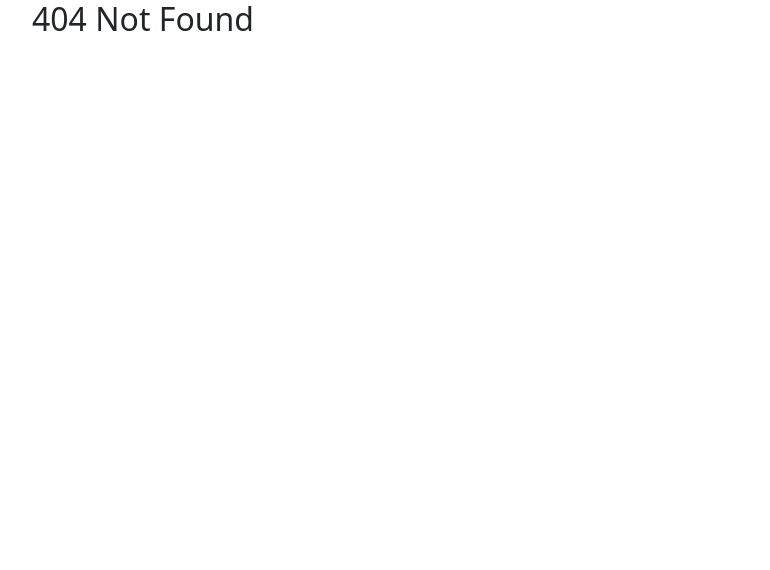
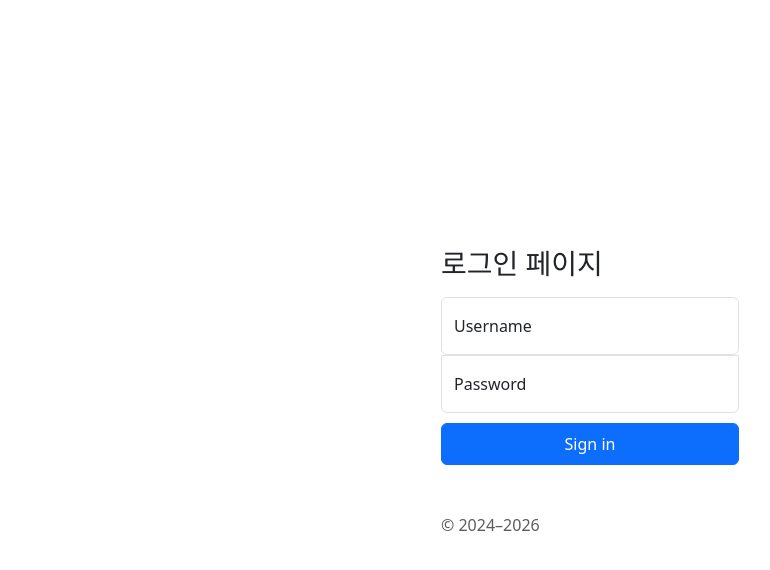
Before and after one commit to jin605/vue.js, a Vue app in the folder 04_university/: page /auth/login in a window 1280 px wide. Before the commit this address had no page. Shown: the top 570 px of the page, without its empty margins (50-820 px from the left). Built offline with nearby package versions, Linux system fonts and the light colour scheme.

Commit message:
feat: 로그인페이지 구현

```diff
--- /dev/null
+++ b/04_university/src/assets/css/auth/sign-in.css
@@ -0,0 +1,24 @@
+html, body {
+  height: 100%;
+}
+
+.form-signin {
+  max-width: 330px;
+  padding: 1rem;
+}
+
+.form-signin .form-floating:focus-within {
+  z-index: 2;
+}
+
+.form-signin input[type="email"] {
+  margin-bottom: -1px;
+  border-bottom-right-radius: 0;
+  border-bottom-left-radius: 0;
+}
+
+.form-signin input[type="password"] {
+  margin-bottom: 10px;
+  border-top-left-radius: 0;
+  border-top-right-radius: 0;
+}
--- /dev/null
+++ b/04_university/src/components/forms/LoginForm.vue
@@ -0,0 +1,28 @@
+<template>
+    <div>
+        <form>
+            <h1 class="h3 mb-3 fw-normal">로그인 페이지</h1>
+
+            <div class="form-floating">
+                <input type="text" class="form-control" id="floatingInput" placeholder="Username"
+                    required>
+                <label for="floatingInput">Username</label>
+            </div>
+            <div class="form-floating">
+                <input type="password" class="form-control" id="floatingPassword" placeholder="Password"
+                    required>
+                <label for="floatingPassword">Password</label>
+            </div>
+            <button class="btn btn-primary w-100 py-2" type="submit">Sign in</button>
+            <p class="mt-5 mb-3 text-body-secondary">&copy; 2024–2026</p>
+        </form>
+    </div>
+</template>
+
+<script setup>
+
+</script>
+
+<style scoped>
+
+</style>
--- a/04_university/src/router/index.js
+++ b/04_university/src/router/index.js
@@ -5,6 +5,7 @@ import AddDepartment from '@/views/department/AddDepartment.vue'
 import DepartmentDetail from '@/views/department/DepartmentDetail.vue'
 import Departments from '@/views/department/Departments.vue'
 import Home from '@/views/Home.vue'
+import Login from '@/views/auth/Login.vue'
 import { createRouter, createWebHistory } from 'vue-router'
 
 // router 객체를 생성하기 위해서는 vue-router에서 제공하는 createRouter 함수를 사용한다.
@@ -37,9 +38,23 @@ const router = createRouter({
         {name: 'departments/add', path: 'departments/add', component: AddDepartment}
       ]
     },
-    {name: 'auth', path:'/auth', component:AuthLayout},
+    {
+      name: 'auth',
+      path: '/auth',
+      component:AuthLayout,
+      children:
+      [{
+        name: 'login',
+        path: 'login',
+        component:Login
+      }]},
+
     // 404 라운트
-    {name: 'notfound', path: '/:paths(.*)*', component:NotFound}
+    {
+      name: 'notfound',
+      path: '/:paths(.*)*',
+      component:NotFound
+    }
 
   ],
 })
--- a/04_university/src/views/auth/login.vue
+++ b/04_university/src/views/auth/login.vue
@@ -1,10 +1,12 @@
 <template>
-    <main>
-
+    <main class="form-signin w-100 m-auto">
+        <LoginForm></LoginForm>
     </main>
 </template>
 
 <script setup>
+    import '@/assets/css/auth/sign-in.css'
+    import LoginForm from '@/components/forms/LoginForm.vue';
 
 </script>
 
```
